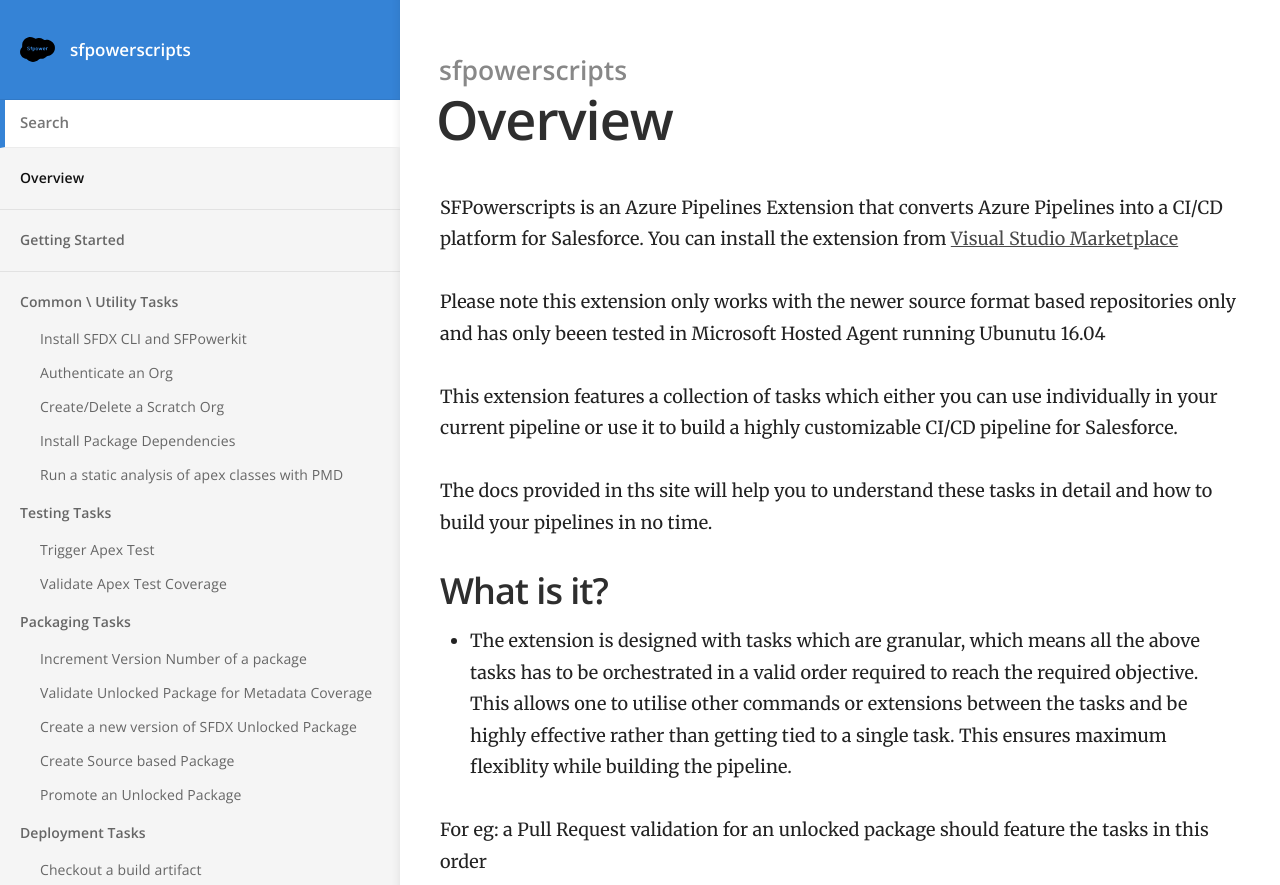
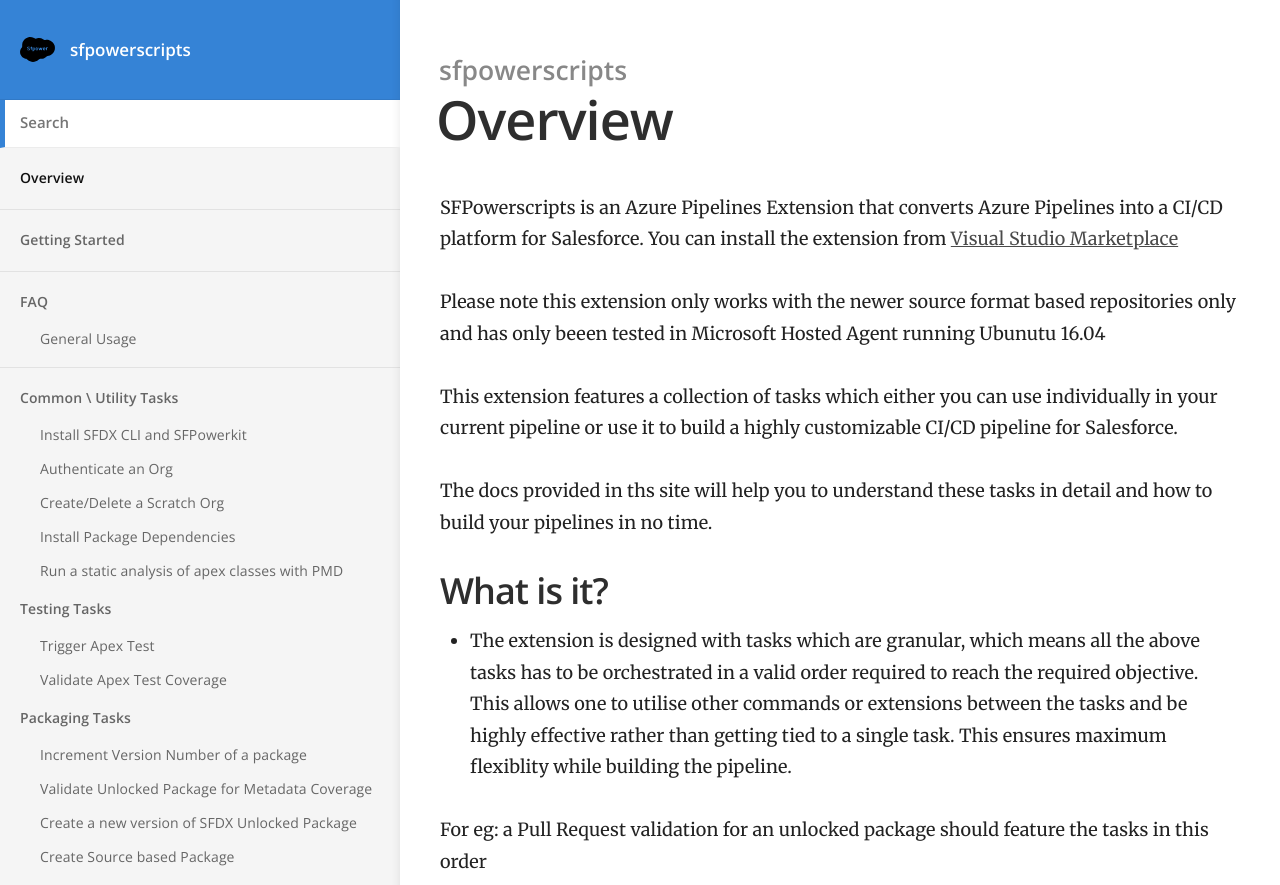
Before and after one commit to nbatterham/sfpowerscripts-doc, a Jekyll site: the page built from index.md, in a window 1280 px wide and 900 px high, cut to the strip 0-885 px from the top of the window. Built offline with Jekyll 4.4.1, drawn with Linux system fonts in a browser that asks for light colours.

Commit message:
Add General usage FAQ

```diff
--- /dev/null
+++ b/_docs/FAQ/GeneralUsage.md
@@ -0,0 +1,5 @@
+---
+title: General  Usage
+category: FAQ
+order: 1
+---
--- a/_layouts/default.html
+++ b/_layouts/default.html
@@ -66,17 +66,39 @@
 			</ul>
 
 			<ul>
+					{% assign grouped = site.docs | group_by: 'category' %}
+					{% for group in grouped %}
+					<li class="nav-item top-level {% if group.name == page.category %}current{% endif %}">
+						{% assign items = group.items | sort: 'order' %}
+						{% if group.name == "FAQ" %}
+						<a href="{{ site.baseurl }}{{ items.first.url }}">{{ group.name }}</a>
+						{% endif %}
+						<ul>
+
+							{% for item in items %}
+							{% if group.name == "FAQ" %}
+							<li class="nav-item {% if item.url == page.url %}current{% endif %}"><a
+									href="{{ site.baseurl }}{{ item.url }}">{{ item.title }}</a></li>
+							{% endif %}
+							{% endfor %}
+						</ul>
+					</li>
+					{% endfor %}
+				</ul>
+
+
+			<ul>
 				{% assign grouped = site.docs |   sort: 'order' | group_by: 'category' %}
 				{% for group in grouped %}
 				<li class="nav-item top-level {% if group.name == page.category %}current{% endif %}">
 					{% assign items = group.items | sort: 'order' %}
-					{% if group.name != "Pipelines" %}
+					{% if group.name != "Pipelines" and group.name != "FAQ" %}
 					<a href="{{ site.baseurl }}{{ items.first.url }}">{{ group.name }}</a>
 					{% endif %}
 					<ul>
 
 						{% for item in items %}
-						{% if group.name != "Pipelines" %}
+						{% if group.name != "Pipelines" and group.name != "FAQ" %}
 						<li class="nav-item {% if item.url == page.url %}current{% endif %}"><a
 								href="{{ site.baseurl }}{{ item.url }}">{{ item.title }}</a></li>
 						{% endif %}
```
